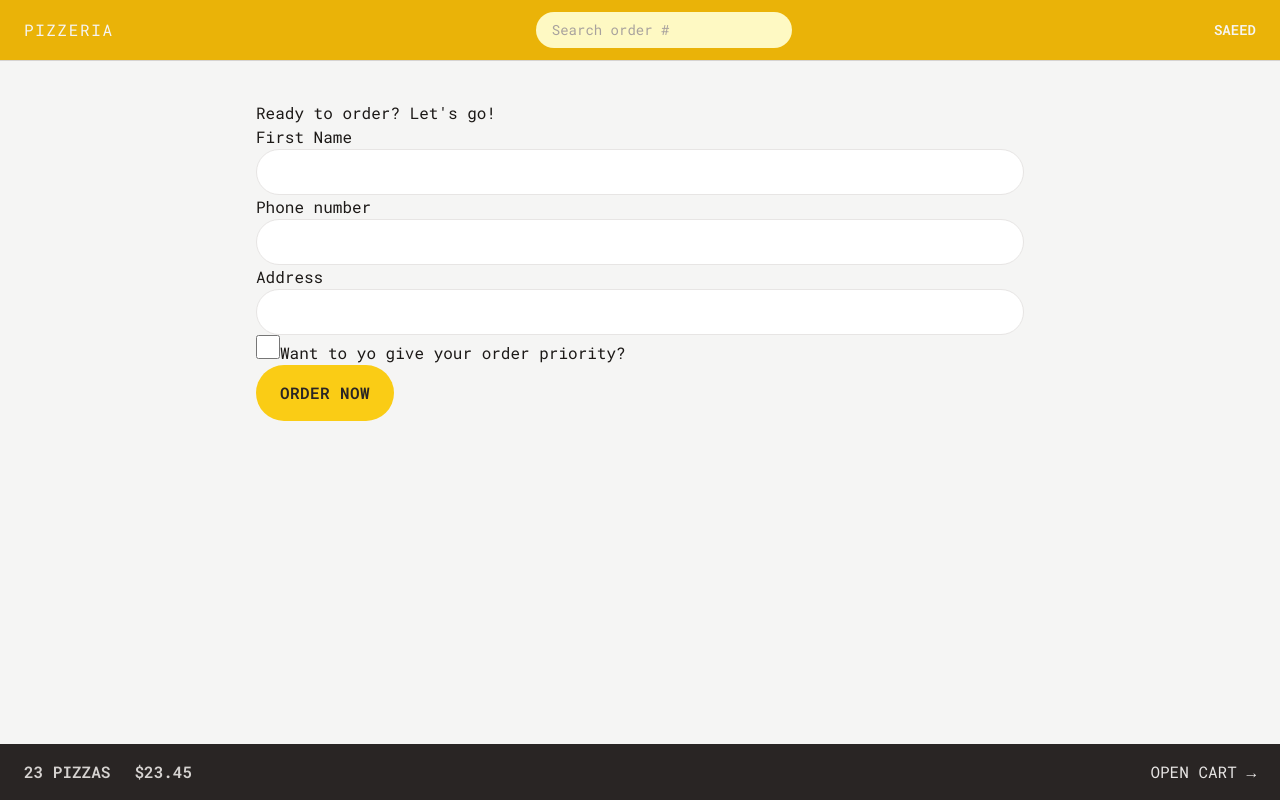
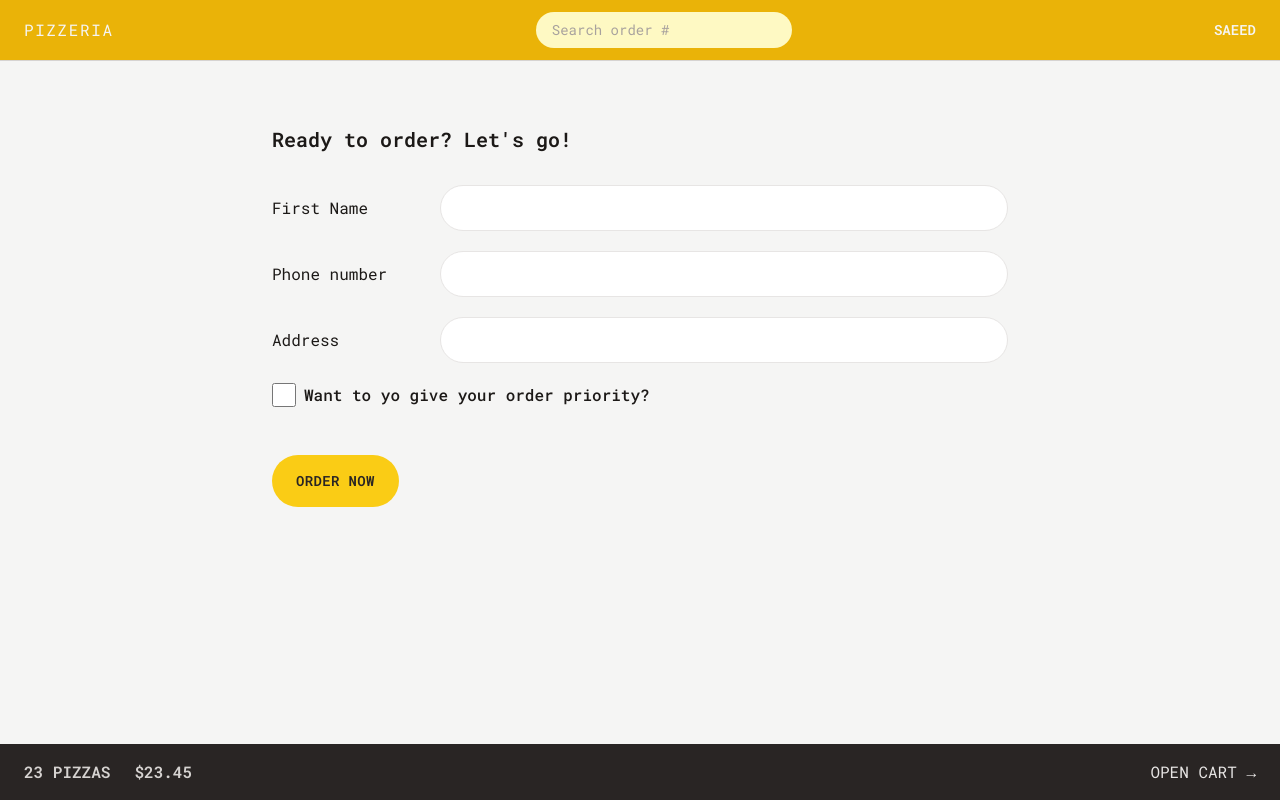
Before and after one commit to coolisuz/pizza-app, a React (Vite) app: page /order/new in a window 1280 px wide. Built offline with nearby package versions, Linux system fonts and the light colour scheme.

Commit message:
style order page

```diff
--- a/src/features/order/CreateOrder.jsx
+++ b/src/features/order/CreateOrder.jsx
@@ -48,34 +48,37 @@ function CreateOrder() {
   const cart = fakeCart;
 
   return (
-    <div className="text-stone-900">
-      <h2>Ready to order? Let's go!</h2>
+    <div className="text-stone-900 py-6 px-4">
+      <h2 className="mb-8 text-xl font-semibold">Ready to order? Let's go!</h2>
 
       {/* <Form method="POST" action="/order/new"> */}
       <Form method="POST">
-        <div>
-          <label>First Name</label>
-          <input type="text" name="customer" required className="input"/>
+        <div className="mb-5 flex gap-2 flex-col sm:flex-row sm:items-center">
+          <label className="sm:basis-40">First Name</label>
+          <div className="grow">
+            <input type="text" name="customer" required className="input w-full"/>
+          </div>
+
         </div>
 
-        <div>
-          <label>Phone number</label>
-          <div>
-            <input type="tel" name="phone" required className="input"/>
+        <div className="mb-5 flex gap-2 flex-col sm:flex-row sm:items-center">
+          <label className="sm:basis-40">Phone number</label>
+          <div className="grow">
+            <input type="tel" name="phone" required className="input w-full"/>
+            {formErrors?.phone && <p className="text-xs mt-2 bg-red-100 rounded-md text-red-700 p-2">{formErrors.phone}</p>}
           </div>
-          {formErrors?.phone && <p>{formErrors.phone}</p>}
         </div>
 
-        <div>
-          <label>Address</label>
-          <div>
+        <div className="mb-5 flex gap-2 flex-col sm:flex-row sm:items-center">
+          <label className="sm:basis-40">Address</label>
+          <div className="grow">
             <input type="text" name="address" required
-              className="input"
+              className="input w-full"
             />
           </div>
         </div>
 
-        <div>
+        <div className="mb-12 flex flex-row items-center gap-2">
           <input
             type="checkbox"
             name="priority"
@@ -85,7 +88,7 @@ function CreateOrder() {
             // value={withPriority}
             // onChange={(e) => setWithPriority(e.target.checked)}
           />
-          <label htmlFor="priority">Want to yo give your order priority?</label>
+          <label htmlFor="priority" className="font-medium">Want to yo give your order priority?</label>
         </div>
 
         <div>
--- a/src/index.css
+++ b/src/index.css
@@ -4,7 +4,7 @@
 
 @layer components {
   .input {
-    @apply rounded-full border border-stone-200 px-4 py-2 text-sm transition-all duration-300 focus:outline-none focus:ring focus:ring-yellow-400 w-full md:px-6 md:py-3 disabled:cursor-not-allowed
+    @apply rounded-full border border-stone-200 px-4 py-2 text-sm transition-all duration-300 focus:outline-none focus:ring focus:ring-yellow-400 md:px-6 md:py-3 disabled:cursor-not-allowed
   }
 
   /* https://dev.to/afif/i-made-100-css-loaders-for-your-next-project-4eje */
--- a/src/ui/Button.jsx
+++ b/src/ui/Button.jsx
@@ -3,12 +3,12 @@ import { Link } from "react-router-dom"
 function Button({ children, disabled, to, type }) {
 //    const className = "inline-block bg-yellow-400 rounded-full px-4 py-3 font-semibold uppercase tracking-wide text-stone-800 transition-colors duration-300 hover:bg-yellow-300 focus:bg-yellow-300 focus:outline-none focus:ring focus:ring-yellow-300 focus:ring-offset-2 disabled:cursor-not-allowed sm:px-6 sm:py-4"
 
-    const base = "inline-block bg-yellow-400 rounded-full font-semibold uppercase tracking-wide text-stone-800 transition-colors duration-300 hover:bg-yellow-300 focus:bg-yellow-300 focus:outline-none focus:ring focus:ring-yellow-300 focus:ring-offset-2 disabled:cursor-not-allowed sm:px-6 sm:py-4";
+    const base = "inline-block text-sm bg-yellow-400 rounded-full font-semibold uppercase tracking-wide text-stone-800 transition-colors duration-300 hover:bg-yellow-300 focus:bg-yellow-300 focus:outline-none focus:ring focus:ring-yellow-300 focus:ring-offset-2 disabled:cursor-not-allowed sm:px-6 sm:py-4";
 
     const styles = {
         primary: base + ' px-4 py-3 md:px-6 md:py-4',
         small: base + ' py-2 md:px-5 md:py-2.5 px-4 text-xs',
-        secondary: 'inline-block rounded-full border-2 border-stone-300 font-semibold uppercase tracking-wide text-stone-400 transition-colors duration-300 hover:bg-stone-300 hover:text-stone-600 focus:bg-stone-300 focus:outline-none focus:ring focus:ring-stone-200 focus:ring-offset-2 disabled:cursor-not-allowed px-6 py-2.5'
+        secondary: 'inline-block text-sm rounded-full border-2 border-stone-300 font-semibold uppercase tracking-wide text-stone-400 transition-colors duration-300 hover:bg-stone-300 hover:text-stone-600 focus:bg-stone-300 focus:outline-none focus:ring focus:ring-stone-200 focus:ring-offset-2 disabled:cursor-not-allowed px-6 py-2.5'
     }
 
     if (to) {
```
Also changed, not shown: index.html (+2 -2 lines).
